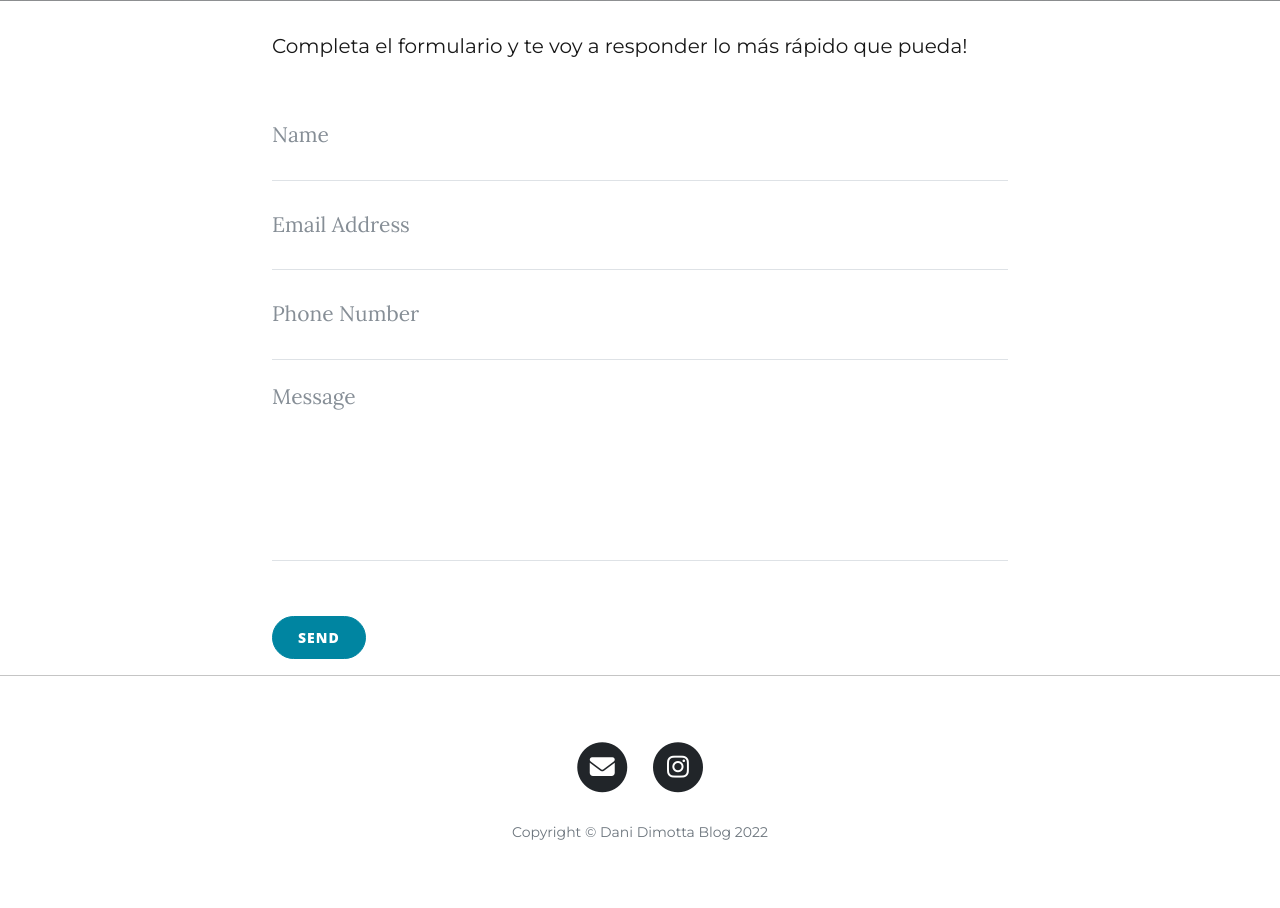
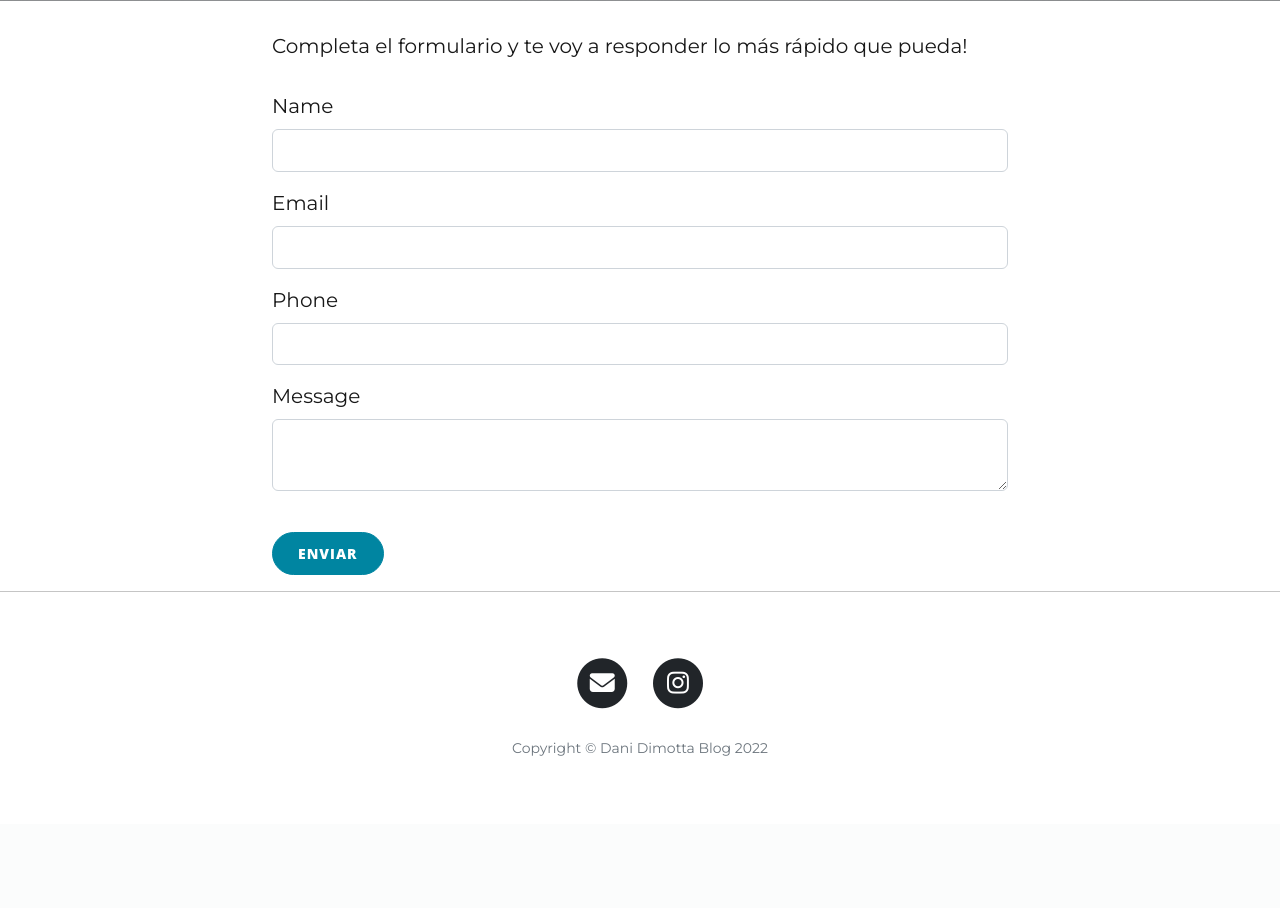
Before and after one commit to NMS47/Blog-Dani, a Flask app: page /contact in a window 1280 px wide. Shown: the part 655-1563 px from the top of the page. After the commit the page ends 1411 px from the top, so only its background shows below. Run offline with Flask 2, Linux system fonts and the light colour scheme; some libraries are stand-ins or nearby versions.

Commit message:
Add contact function

```diff
--- a/forms.py
+++ b/forms.py
@@ -1,7 +1,8 @@
 from flask_wtf import FlaskForm
-from wtforms import StringField, SubmitField, SelectField
-from wtforms.validators import DataRequired, URL
+from wtforms import StringField, SubmitField, SelectField, TextAreaField
+from wtforms.validators import DataRequired, URL, InputRequired, Length, Email
 from flask_ckeditor import CKEditorField
+
 
 ##WTForm
 class CreatePostForm(FlaskForm):
@@ -11,3 +12,10 @@ class CreatePostForm(FlaskForm):
     img_url = StringField("URL de la imagen", default="http://drive.google.com/uc?export=view&id=", validators=[DataRequired(), URL()])
     body = CKEditorField("Contenido", validators=[DataRequired()])
     submit = SubmitField("Subir Post")
+
+class ContactForm(FlaskForm):
+    name = StringField('Name', validators=[InputRequired(), Length(min=2, max=20)])
+    email = StringField('Email', validators=[InputRequired(), Length(min=6, max=30), Email()])
+    phone = StringField('Phone', validators=[Length(min=8, max=20)])
+    message = TextAreaField('Message', validators=[InputRequired(), Length(min=10, max=100)])
+    submit = SubmitField('Enviar')
--- a/main.py
+++ b/main.py
@@ -7,7 +7,7 @@ from werkzeug.security import generate_password_hash, check_password_hash
 from flask_sqlalchemy import SQLAlchemy
 from flask_login import UserMixin, AnonymousUserMixin, login_user, LoginManager, login_required, current_user, \
     logout_user
-from forms import CreatePostForm
+from forms import CreatePostForm, ContactForm
 from flask_wtf import FlaskForm
 from wtforms import StringField, SubmitField, PasswordField
 from wtforms.validators import DataRequired, Email, Length
@@ -16,11 +16,14 @@ from functools import wraps
 from sqlalchemy import ForeignKey
 from sqlalchemy.orm import relationship
 from sqlalchemy.ext.declarative import declarative_base
+import smtplib, ssl
+import os
 
 Base = declarative_base()
 
 app = Flask(__name__)
-app.config['SECRET_KEY'] = '8BYkEfBA6O6donzWlSihBXox7C0sKR6b'
+app.config['SECRET_KEY'] = os.environ['SECRET_KEY']
+# app.config['SECRET_KEY'] = '8BYkEfBA6O6donzWlSihBXox7C0sKR6b'
 ckeditor = CKEditor(app)
 Bootstrap(app)
 ##GRAVATAR
@@ -123,6 +126,18 @@ def admin_only(f):
 
     return decorated_function
 
+#This function sends email from contact page
+def send_email(name: str, email: str, phone, message: str):
+    """Takes the contact form information and sends an email"""
+    email_1 = "mantecasalvadores@yahoo.com"
+    password_1 = 'eoufscvxmavcrcfm'
+    email_2 = 'nicolas.salvadores93@gmail.com'
+    with smtplib.SMTP('smtp.mail.yahoo.com', 587) as connect_1:
+        connect_1.starttls()
+        connect_1.login(user=email_1, password=password_1)
+        connect_1.sendmail(from_addr=email_1,
+                           to_addrs=email_2,
+                           msg=f"Subject:Message from {name}\n\n{message}\n\nCel: {phone}\nEmail: {email}")
 
 ## For Login
 @login_manager.user_loader
@@ -199,9 +214,15 @@ def about():
     return render_template("about.html")
 
 
-@app.route("/contact")
+@app.route("/contact", methods=["GET", "POST"])
 def contact():
-    return render_template("contact.html")
+    form = ContactForm()
+    if form.validate_on_submit():
+        form_data = request.form
+        send_email(form_data['name'], form_data['email'], form_data['phone'], form_data['message'])
+        return render_template('contact.html', title='Successfully sent your message',
+                               subtitle='I will get back to you ASAP', form=form)
+    return render_template("contact.html", title=False, form=form)
 
 @app.route("/viajes")
 def viajes():
--- a/templates/contact.html
+++ b/templates/contact.html
@@ -1,4 +1,5 @@
 {% include "header.html" %}
+{% import "bootstrap/wtf.html" as wtf %}
 
   <!-- Page Header -->
   <header class="masthead" style="background-image: url('{{ url_for('static', filename='img/contact-bg.jpg')}}')">
@@ -7,8 +8,13 @@
       <div class="row">
         <div class="col-lg-8 col-md-10 mx-auto">
           <div class="page-heading">
+            {% if title %}
+            <h1>{{title}}</h1>
+            <span class="subheading">{{subtitle}}</span>
+            {% else %}
             <h1>Hablemos</h1>
             <span class="subheading">Pongámonos en contacto.</span>
+            {% endif %}
           </div>
         </div>
       </div>
@@ -20,42 +26,44 @@
     <div class="row">
       <div class="col-lg-8 col-md-10 mx-auto">
         <p>Completa el formulario y te voy a responder lo más rápido que pueda! </p>
+        {{ wtf.quick_form(form, novalidate=True, button_map={"submit": "primary"}) }}
+
         <!-- Contact Form - Enter your email address on line 19 of the mail/contact_me.php file to make this form work. -->
         <!-- WARNING: Some web hosts do not allow emails to be sent through forms to common mail hosts like Gmail or Yahoo. It's recommended that you use a private domain email address! -->
         <!-- To use the contact form, your site must be on a live web host with PHP! The form will not work locally! -->
-        <form name="sentMessage" id="contactForm" novalidate>
-          <div class="control-group">
-            <div class="form-group floating-label-form-group controls">
-              <label>Name</label>
-              <input type="text" class="form-control" placeholder="Name" id="name" required data-validation-required-message="Please enter your name.">
-              <p class="help-block text-danger"></p>
-            </div>
-          </div>
-          <div class="control-group">
-            <div class="form-group floating-label-form-group controls">
-              <label>Email Address</label>
-              <input type="email" class="form-control" placeholder="Email Address" id="email" required data-validation-required-message="Please enter your email address.">
-              <p class="help-block text-danger"></p>
-            </div>
-          </div>
-          <div class="control-group">
-            <div class="form-group col-xs-12 floating-label-form-group controls">
-              <label>Phone Number</label>
-              <input type="tel" class="form-control" placeholder="Phone Number" id="phone" required data-validation-required-message="Please enter your phone number.">
-              <p class="help-block text-danger"></p>
-            </div>
-          </div>
-          <div class="control-group">
-            <div class="form-group floating-label-form-group controls">
-              <label>Message</label>
-              <textarea rows="5" class="form-control" placeholder="Message" id="message" required data-validation-required-message="Please enter a message."></textarea>
-              <p class="help-block text-danger"></p>
-            </div>
-          </div>
-          <br>
-          <div id="success"></div>
-          <button type="submit" class="btn btn-primary" id="sendMessageButton">Send</button>
-        </form>
+<!--        <form name="sentMessage" id="contactForm" novalidate>-->
+<!--          <div class="control-group">-->
+<!--            <div class="form-group floating-label-form-group controls">-->
+<!--              <label>Name</label>-->
+<!--              <input type="text" class="form-control" placeholder="Name" id="name" required data-validation-required-message="Please enter your name.">-->
+<!--              <p class="help-block text-danger"></p>-->
+<!--            </div>-->
+<!--          </div>-->
+<!--          <div class="control-group">-->
+<!--            <div class="form-group floating-label-form-group controls">-->
+<!--              <label>Email Address</label>-->
+<!--              <input type="email" class="form-control" placeholder="Email Address" id="email" required data-validation-required-message="Please enter your email address.">-->
+<!--              <p class="help-block text-danger"></p>-->
+<!--            </div>-->
+<!--          </div>-->
+<!--          <div class="control-group">-->
+<!--            <div class="form-group col-xs-12 floating-label-form-group controls">-->
+<!--              <label>Phone Number</label>-->
+<!--              <input type="tel" class="form-control" placeholder="Phone Number" id="phone" required data-validation-required-message="Please enter your phone number.">-->
+<!--              <p class="help-block text-danger"></p>-->
+<!--            </div>-->
+<!--          </div>-->
+<!--          <div class="control-group">-->
+<!--            <div class="form-group floating-label-form-group controls">-->
+<!--              <label>Message</label>-->
+<!--              <textarea rows="5" class="form-control" placeholder="Message" id="message" required data-validation-required-message="Please enter a message."></textarea>-->
+<!--              <p class="help-block text-danger"></p>-->
+<!--            </div>-->
+<!--          </div>-->
+<!--          <br>-->
+<!--          <div id="success"></div>-->
+<!--          <button type="submit" class="btn btn-primary" id="sendMessageButton">Send</button>-->
+<!--        </form>-->
       </div>
     </div>
   </div>
```
Also changed, not shown: dani-blog.db.
